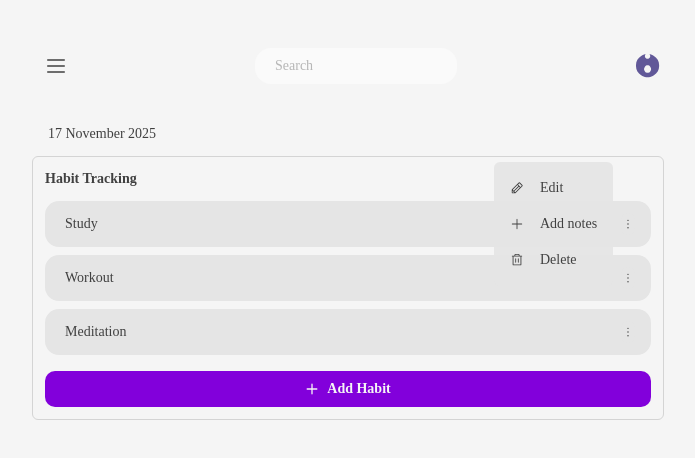
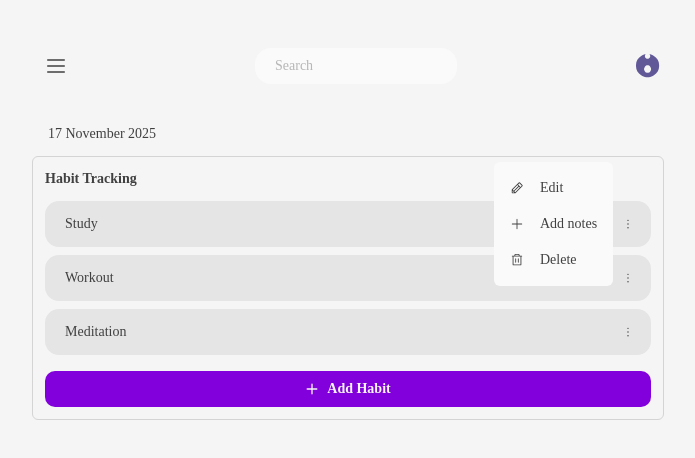
Before and after one commit to burhanudinrabbani666/task-management, a React (Vite) app: page / in a window 1280 px wide. Both pictures are taken after a click on the button 920 px from the left and 224 px from the top of the page. Shown: the top 458 px of the page, without its empty margins (292-987 px from the left). Built offline with nearby package versions, Linux system fonts and the light colour scheme.

Commit message:
bg change

```diff
--- a/src/components/habit-tracking.tsx
+++ b/src/components/habit-tracking.tsx
@@ -34,7 +34,7 @@ export function OverflowMenu({
       </DropdownMenuTrigger>
       <DropdownMenuContent
         side="left"
-        className="mr-2 flex flex-col gap-4 rounded-sm bg-neutral-200/90 p-4"
+        className="mr-2 flex flex-col gap-4 rounded-sm bg-neutral-50 p-4"
       >
         <DropdownMenuItem className={tailwindForItem}>
           <PencilIcon />
```
